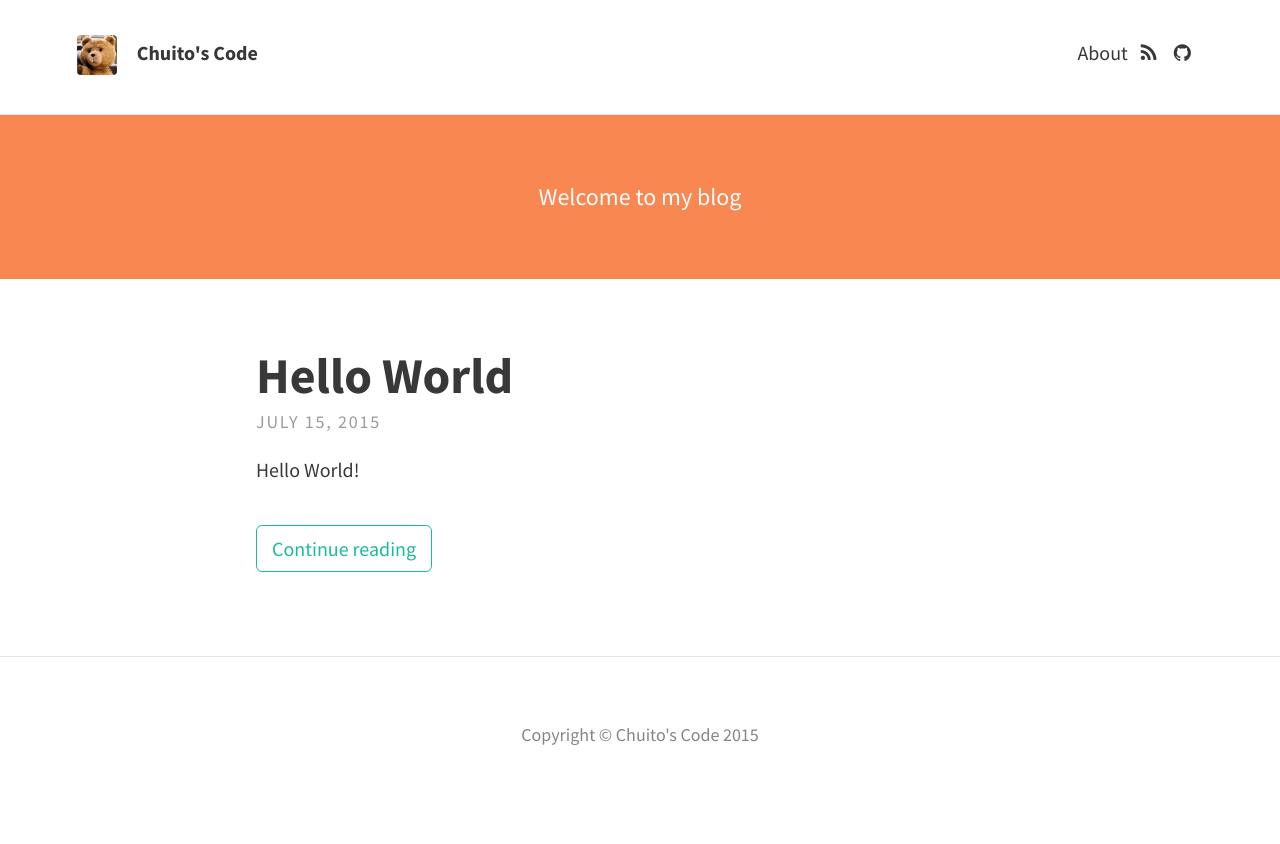
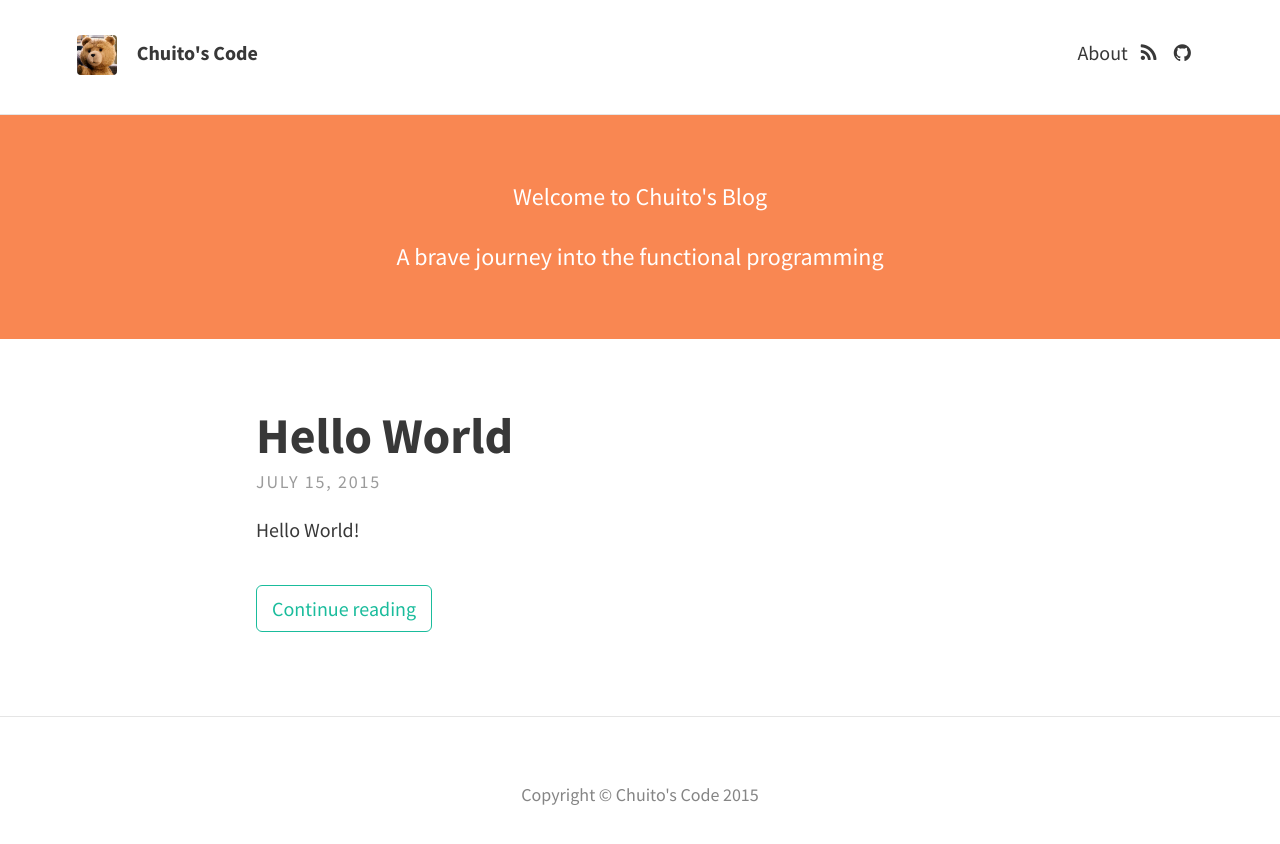
Before and after one commit to ChuitoChan/ChuitoChan.github.io, a Jekyll site: the page built from index.html, in a window 1280 px wide. Shown: the top 844 px of the page. Built offline with Jekyll 4.4.1, drawn with Linux system fonts in a browser that asks for light colours; nearby versions of some CDN libraries; the list of posts is cut into pages by our own code.

Commit message:
new post

```diff
--- a/_config.yml
+++ b/_config.yml
@@ -12,9 +12,9 @@ theme:
 
   # Header and footer text
   header_text: >
-     <p>Welcome to my blog</p>
+     <p>Welcome to Chuito's Blog</p>
 
-
+     <p>A brave journey into the functional programming</p>
   header_text_feature_image:
   footer_text: >
     Copyright © Chuito's Code 2015
```
